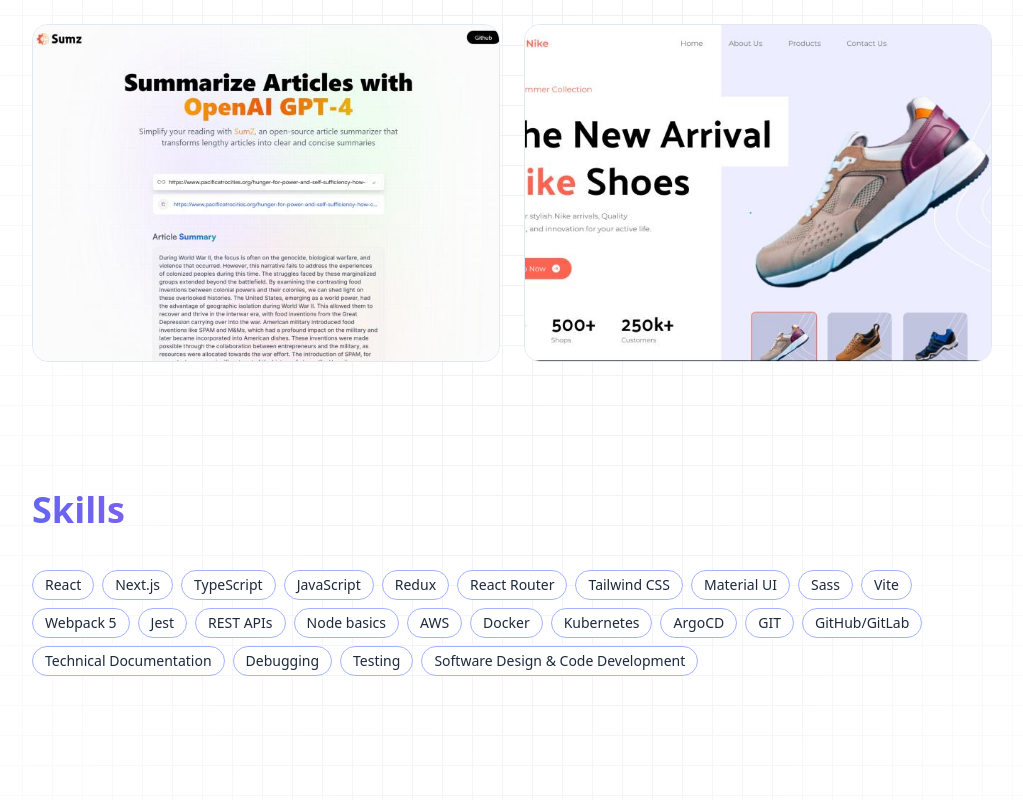
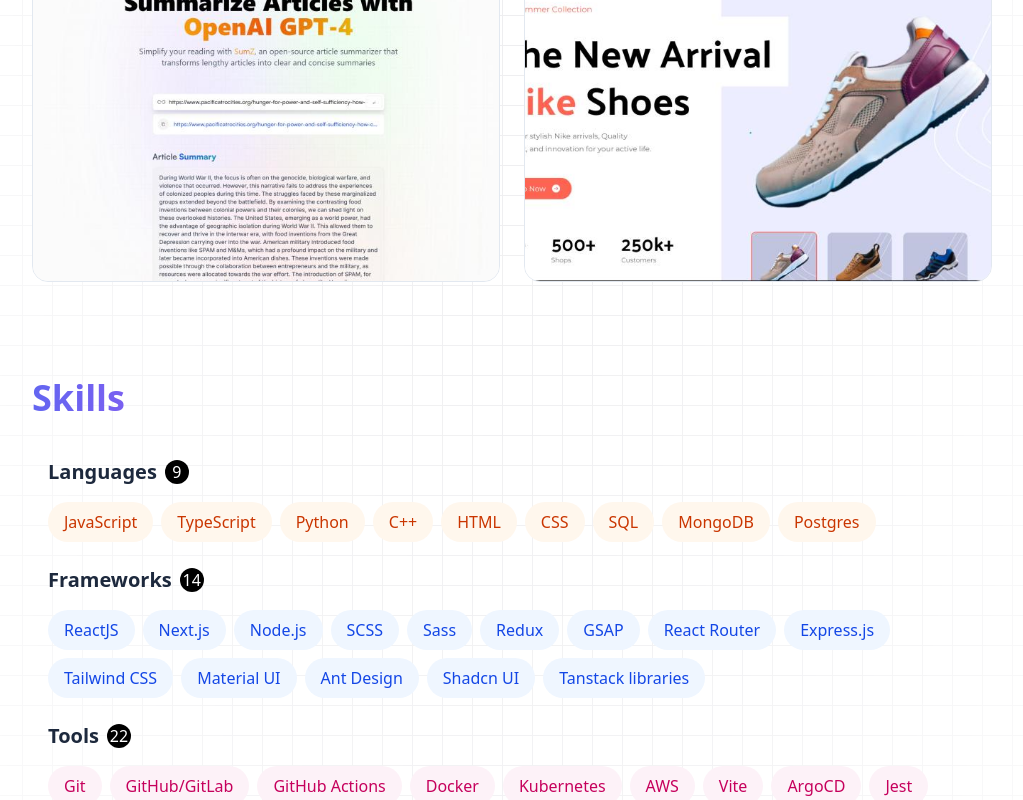
Before and after one commit to PawanEpisode/My-Portfolio, a React (Vite) app: page / in a window 1280 px wide. Shown: the part 4182-4982 px from the top of the page, without its empty margins (128-1151 px from the left). Built offline with nearby package versions, Linux system fonts and the light colour scheme.

Commit message:
Updated readme + Skills UI and ata Updated

```diff
--- a/src/components/Section.jsx
+++ b/src/components/Section.jsx
@@ -2,7 +2,7 @@
 
 export default function Section({ id, title, children }) {
   return (
-    <section id={id} className="py-16 max-w-5xl px-4 mx-auto relative z-2">
+    <section id={id} className="py-12 max-w-5xl px-4 mx-auto relative z-2">
       <div className="mx-auto max-w-5xl px-4">
         <motion.h2
           initial={{ opacity: 0, y: 20 }}
--- a/src/components/Skills.jsx
+++ b/src/components/Skills.jsx
@@ -1,16 +1,88 @@
 import data from "../content/data";
 
-export default function Skills() {
+const SkillHeader = ({ title, length }) => {
+  return (
+    <div className="flex items-center gap-2 mb-4">
+      <h3 className="text-xl font-semibold text-slate-800 dark:text-white">
+        {title}
+      </h3>
+      <p className="text-base font-medium rounded-full w-6 h-6 flex items-center justify-center text-white dark:text-black bg-black dark:bg-white">
+        {length}
+      </p>
+    </div>
+  );
+};
+
+const SkillItems = ({ category }) => {
+  const skills = data.skills[category];
+  const skillColors = {
+    languages:
+      "bg-orange-50 text-orange-700 dark:bg-orange-50 dark:text-orange-600",
+    frameworks: "bg-blue-50 text-blue-700 dark:bg-blue-50 dark:text-blue-600",
+    tools: "bg-pink-50 text-pink-700 dark:bg-pink-50 dark:text-pink-600",
+    practices:
+      "bg-emerald-50 text-emerald-700 dark:bg-emerald-50 dark:text-emerald-600",
+    softSkills:
+      "bg-purple-50 text-purple-700 dark:bg-purple-50 dark:text-purple-600",
+  };
   return (
     <div className="flex flex-wrap gap-2">
-      {data.skills.map((s) => (
+      {skills.map((skill) => (
         <span
-          key={s}
-          className="text-sm rounded-full bg-white px-3 py-1 border border-indigo-300 text-slate-800 dark:bg-black dark:border-indigo-300 dark:text-white"
+          key={skill}
+          className={`text-md font-medium px-4 py-2 rounded-full hover:scale-105 transition-transform ${
+            skillColors[category] ||
+            "bg-slate-100 text-slate-700 dark:bg-slate-100 dark:text-slate-700"
+          }`}
         >
-          {s}
+          {skill}
         </span>
       ))}
     </div>
   );
+};
+
+export default function Skills() {
+  const CATEGORY_LABELS = {
+    practices: "Best Practices",
+  };
+
+  const formatCategoryTitle = (key) => {
+    const withSpaces = key.replace(/([A-Z])/g, " $1");
+    return withSpaces
+      .split(" ")
+      .map((part) => part.charAt(0).toUpperCase() + part.slice(1))
+      .join(" ")
+      .trim();
+  };
+
+  const CATEGORY_ORDER = [
+    "languages",
+    "frameworks",
+    "tools",
+    "practices",
+    "softSkills",
+  ];
+
+  const orderedEntries = Object.entries(data.skills).sort(([a], [b]) => {
+    const indexA = CATEGORY_ORDER.indexOf(a);
+    const indexB = CATEGORY_ORDER.indexOf(b);
+    const safeA = indexA === -1 ? Number.MAX_SAFE_INTEGER : indexA;
+    const safeB = indexB === -1 ? Number.MAX_SAFE_INTEGER : indexB;
+    return safeA - safeB;
+  });
+
+  return (
+    <div className="flex flex-col gap-6">
+      {orderedEntries.map(([category, skills]) => (
+        <div key={category} className="w-full px-4">
+          <SkillHeader
+            title={CATEGORY_LABELS[category] || formatCategoryTitle(category)}
+            length={skills.length}
+          />
+          <SkillItems category={category} />
+        </div>
+      ))}
+    </div>
+  );
 }
--- a/src/content/data.js
+++ b/src/content/data.js
@@ -519,32 +519,86 @@
     linkedin: "https://www.linkedin.com/in/pawankumar1201/",
     github: "https://github.com/PawanEpisode/My-Portfolio",
   },
-  skills: [
-    "React",
+  skills: {
+    languages: [
+      "JavaScript",
+      "TypeScript",
+      "Python",
+      "C++",
+      "HTML",
+      "CSS",
+      "SQL",
+      "MongoDB",
+      "Postgres"
+    ],
+    frameworks: [
+      "ReactJS",
       "Next.js",
-    "TypeScript",
-    "JavaScript",
+      "Node.js",
+      "SCSS",
+      "Sass",
       "Redux",
+      "GSAP",
       "React Router",
+      "Express.js",
       "Tailwind CSS",
       "Material UI",
-    "Sass",
-    "Vite",
-    "Webpack 5",
-    "Jest",
-    "REST APIs",
-    "Node basics",
-    "AWS",
+      "Ant Design",
+      "Shadcn UI",
+      "Tanstack libraries",
+    ],
+    tools: [
+      "Git",
+      "GitHub/GitLab",
+      "GitHub Actions",
       "Docker",
       "Kubernetes",
+      "AWS",
+      "Vite",
       "ArgoCD",
-    "GIT",
-    "GitHub/GitLab",
+      "Jest",
+      "RTL",
+      "Figma",
+      "Postman",
+      "Webpack 5",
+      "Storybook",
+      "Mixpanel",
+      "Sentry",
+      "Cursor",
+      "Websocket",
+      "JWT",
+      "LLMs",
+      "AWS Cloudfront CDN",
+      "ZAP pen-testing"
+    ],
+    softSkills: [
+      "Problem Solving",
+      "Team Collaboration",
+      "Communication",
+      "Time Management",
+      "Leadership",
+    ],
+    practices: [
+      "REST APIs",
+      "UI/UX Design",
+      "Production Support",
+      "CI/CD",
+      "Monorepo",
+      "SOLID Principles",
+      "OWASP Compliance",
+      "SEO optimization",
+      "Technical Support",
+      "Monorepo Structure",
+      "Micro-Frontends",
+      "Design Patterns",
+      "Agile Methodologies",
+      "Frontend System Design",
       "Technical Documentation",
-    "Debugging",
-    "Testing",
-    "Software Design & Code Development",
-  ],
+      "Performance Optimization",
+      "Data Visualisation UI",
+      "OpenApi Specification Using Swagger"
+    ]
+  },
   timeline,
   projects: projects,
   certificates: certificates,
```
Also changed, not shown: 1 other file (tests, documents, lock files or other folders). Lines whose indentation alone changed are shown as unchanged.
